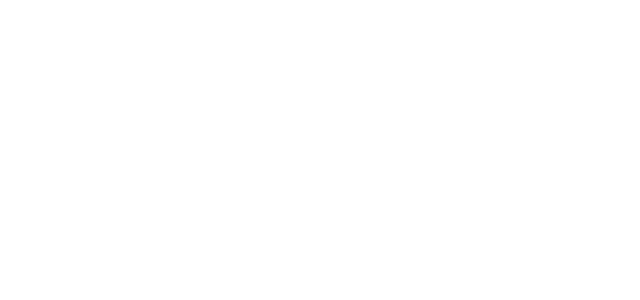
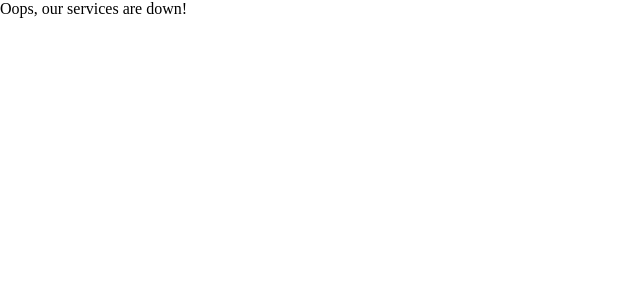
Before and after one commit to kpse/nuxt_starter, a Nuxt app: page /error in a window 1280 px wide. Before the commit this address had no page. Shown: the top 300 px of the page, without its empty margins (0-640 px from the left). Built offline with nearby package versions, Linux system fonts and the light colour scheme.

Commit message:
customize error page

```diff
--- /dev/null
+++ b/pages/error.vue
@@ -0,0 +1,5 @@
+<template>
+  <div>
+    Oops, our services are down!
+  </div>
+</template>
--- a/pages/index.vue
+++ b/pages/index.vue
@@ -23,7 +23,7 @@
         const res = await axios.get('https://odos-dygueqmoyj.now.sh/todos')
         store.commit('init', res.data)
       } catch (e) {
-        error({statusCode: 500, message: 'service side is down!'})
+        redirect('/error')
       }
     },
     computed: {
```
